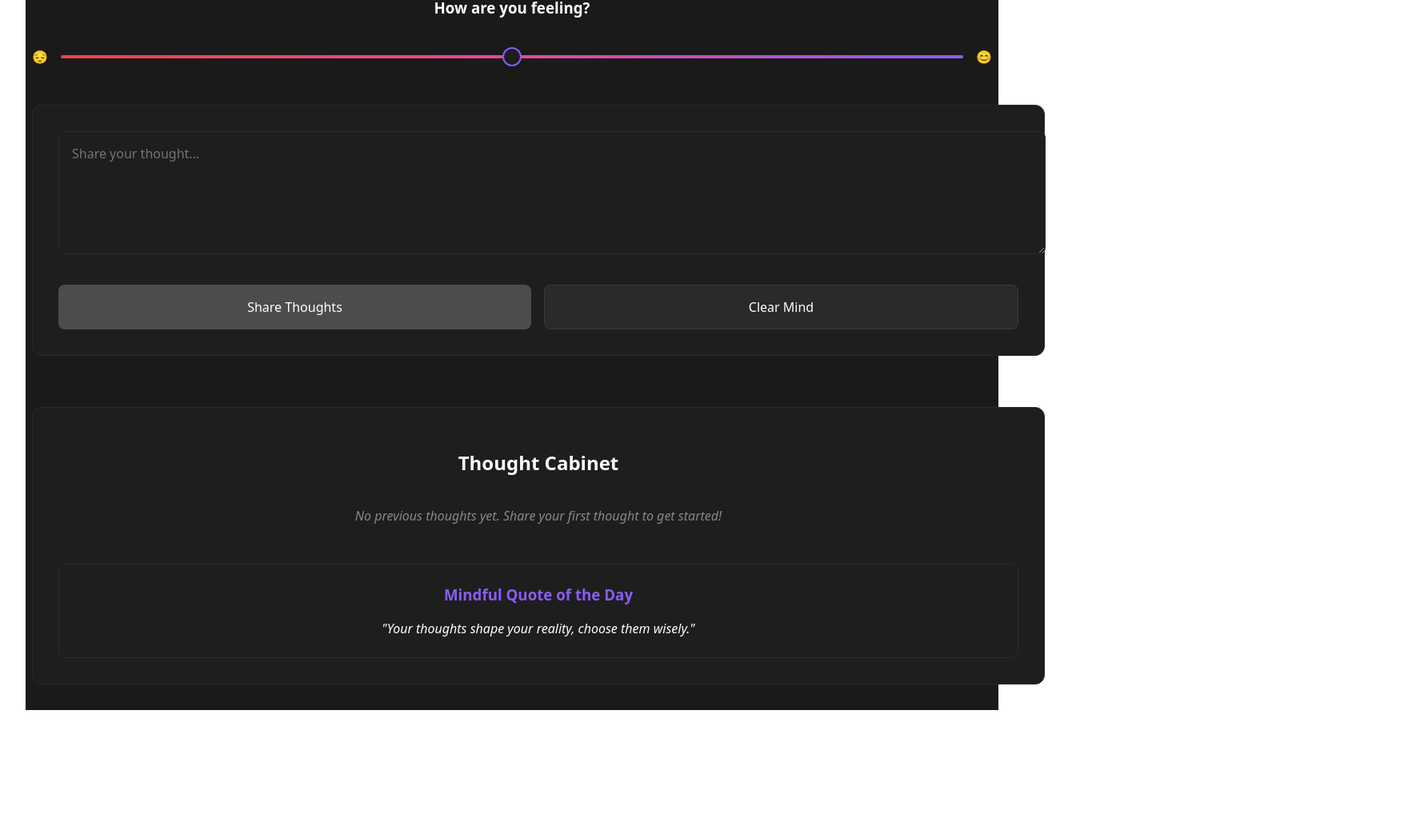
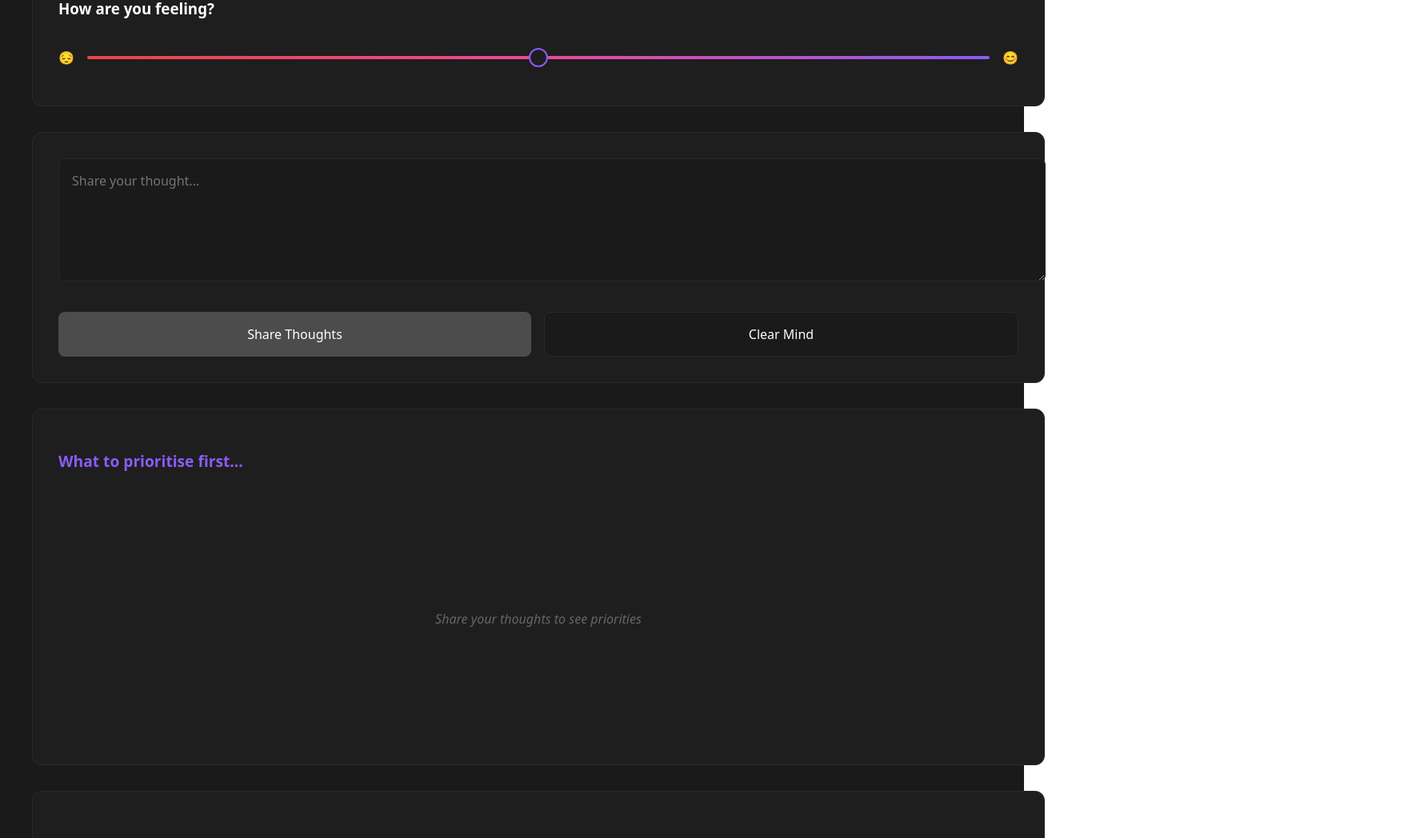
Before and after one commit to fahadbash1r/Mindmute, a React (Vite) app: page / in a window 1280 px wide. Shown: the part 296-1344 px from the top of the page at 80% size, 1770 px wide, since content can reach past the window. Before the commit the page ends 1216 px from the top, so only its background shows below. Built offline with nearby package versions, Linux system fonts and the light colour scheme.

Commit message:
Fix layout issues, add priority bars, improve light mode

```diff
--- a/src/App.css
+++ b/src/App.css
@@ -1,8 +1,7 @@
 #root {
-  max-width: 1280px;
-  margin: 0 auto;
-  padding: 2rem;
-  text-align: center;
+  width: 100%;
+  min-height: 100vh;
+  background: inherit;
 }
 
 .logo {
@@ -50,7 +49,7 @@
 }
 
 .app-container.light {
-  background: #f5f5f5;
+  background: #ffffff;
   color: #1a1a1a;
 }
 
@@ -85,6 +84,7 @@ main {
   display: flex;
   flex-direction: column;
   gap: 2rem;
+  margin: 0 auto;
 }
 
 .theme-toggle {
@@ -120,6 +120,7 @@ main {
   --box-border: #e5e5e5;
   --text-primary: #1a1a1a;
   --text-secondary: #666;
+  --input-bg: #f5f5f5;
 }
 
 .dark {
@@ -127,10 +128,15 @@ main {
   --box-border: #2a2a2a;
   --text-primary: #ffffff;
   --text-secondary: #888;
+  --input-bg: #1a1a1a;
 }
 
 .emotion-section {
-  composes: box;
+  width: 100%;
+  padding: 2rem;
+  border-radius: 12px;
+  background: var(--box-bg);
+  border: 1px solid var(--box-border);
 }
 
 .emotion-slider {
@@ -153,10 +159,12 @@ main {
   position: absolute;
   width: 100%;
   height: 40px;
-  top: -18px;
+  top: -20px;
+  left: 0;
   opacity: 0;
   cursor: pointer;
   z-index: 2;
+  margin: 0;
 }
 
 .slider-thumb {
@@ -198,6 +206,7 @@ main {
 .response-box li {
   color: var(--text-primary);
   text-align: left;
+  line-height: 1.5;
 }
 
 .response-box ol {
@@ -269,15 +278,15 @@ main {
 .thought-input-section {
   width: 100%;
   padding: 2rem;
-  background: #1e1e1e;
   border-radius: 12px;
-  margin-bottom: 2rem;
+  background: var(--box-bg);
+  border: 1px solid var(--box-border);
 }
 
 .question-input {
   width: 100%;
   padding: 1rem;
-  background: var(--box-bg);
+  background: var(--input-bg);
   border: 1px solid var(--box-border);
   border-radius: 8px;
   color: var(--text-primary);
@@ -352,13 +361,13 @@ main {
 }
 
 .clear-btn {
-  background: #2a2a2a;
-  color: white;
-  border: 1px solid #3a3a3a;
+  background: var(--input-bg);
+  color: var(--text-primary);
+  border: 1px solid var(--box-border);
 }
 
 .clear-btn:hover {
-  background: #3a3a3a;
+  background: var(--box-border);
 }
 
 .empty-state {
@@ -500,6 +509,51 @@ main {
 }
 
 /* Responsive Design */
+.priorities-section {
+  width: 100%;
+  padding: 2rem;
+  background: var(--box-bg);
+  border: 1px solid var(--box-border);
+  border-radius: 12px;
+}
+
+.priorities-section h3 {
+  margin-bottom: 2rem;
+  color: #8b5cf6;
+  font-size: 1.2rem;
+}
+
+.priority-bars {
+  display: flex;
+  flex-direction: column;
+  gap: 1rem;
+}
+
+.priority-bar {
+  width: 100%;
+  background: var(--input-bg);
+  border-radius: 8px;
+  overflow: hidden;
+}
+
+.priority-bar-fill {
+  height: 40px;
+  background: var(--bar-color);
+  display: flex;
+  align-items: center;
+  padding: 0 1rem;
+  color: white;
+  font-weight: 500;
+  transition: width 0.3s ease;
+}
+
+.priority-label {
+  display: flex;
+  justify-content: space-between;
+  margin-bottom: 0.5rem;
+  color: var(--text-primary);
+}
+
 @media (max-width: 1200px) {
   main {
     grid-template-columns: 1fr;
--- a/src/App.jsx
+++ b/src/App.jsx
@@ -1,40 +1,44 @@
 import { useState } from 'react'
 import './App.css'
 
-function PieChart({ data }) {
+function PriorityBars({ data }) {
   if (!data || data.length === 0) {
     return (
-      <div className="pie-chart-container">
+      <div className="priorities-section">
         <h3>What to prioritise first...</h3>
         <div className="pie-chart-empty">
-          Share your thoughts to see a breakdown
+          Share your thoughts to see priorities
         </div>
       </div>
-    )
+    );
   }
 
   return (
-    <div className="pie-chart-container">
+    <div className="priorities-section">
       <h3>What to prioritise first...</h3>
-      <div className="pie-chart">
+      <div className="priority-bars">
         {data.map((item, index) => (
-          <div
-            key={index}
-            className="pie-segment"
-            style={{
-              '--percentage': item.percentage,
-              '--color': item.color,
-              '--start': item.start
-            }}
-          >
-            <div className="pie-label">
-              {item.label} ({item.percentage}%)
+          <div key={index}>
+            <div className="priority-label">
+              <span>{item.label}</span>
+              <span>{Math.round(item.percentage)}%</span>
+            </div>
+            <div className="priority-bar">
+              <div
+                className="priority-bar-fill"
+                style={{
+                  width: `${item.percentage}%`,
+                  '--bar-color': item.color
+                }}
+              >
+                {item.label}
+              </div>
             </div>
           </div>
         ))}
       </div>
     </div>
-  )
+  );
 }
 
 function EmotionSlider() {
@@ -59,7 +63,13 @@ function EmotionSlider() {
             onChange={handleChange}
             className="slider-input"
           />
-          <div className="slider-thumb" style={{ left: `${emotion}%` }} />
+          <div
+            className="slider-thumb"
+            style={{
+              left: `${emotion}%`,
+              cursor: 'pointer'
+            }}
+          />
         </div>
         <span>😊</span>
       </div>
@@ -306,7 +316,7 @@ function App() {
       <main>
         <EmotionSlider />
 
-        <div className="thought-input-section box">
+        <div className="thought-input-section">
           <textarea
             value={input}
             onChange={(e) => setInput(e.target.value)}
@@ -338,12 +348,12 @@ function App() {
           isVisible={showResults}
         />
 
-        <PieChartSection
+        <PriorityBars
           data={pieData}
           isVisible={showResults && pieData.length > 0}
         />
 
-        <div className="thought-cabinet box">
+        <div className="thought-cabinet">
           <h2>Thought Cabinet</h2>
           {messages && messages.length > 0 ? (
             messages.map((thought, index) => (
```
